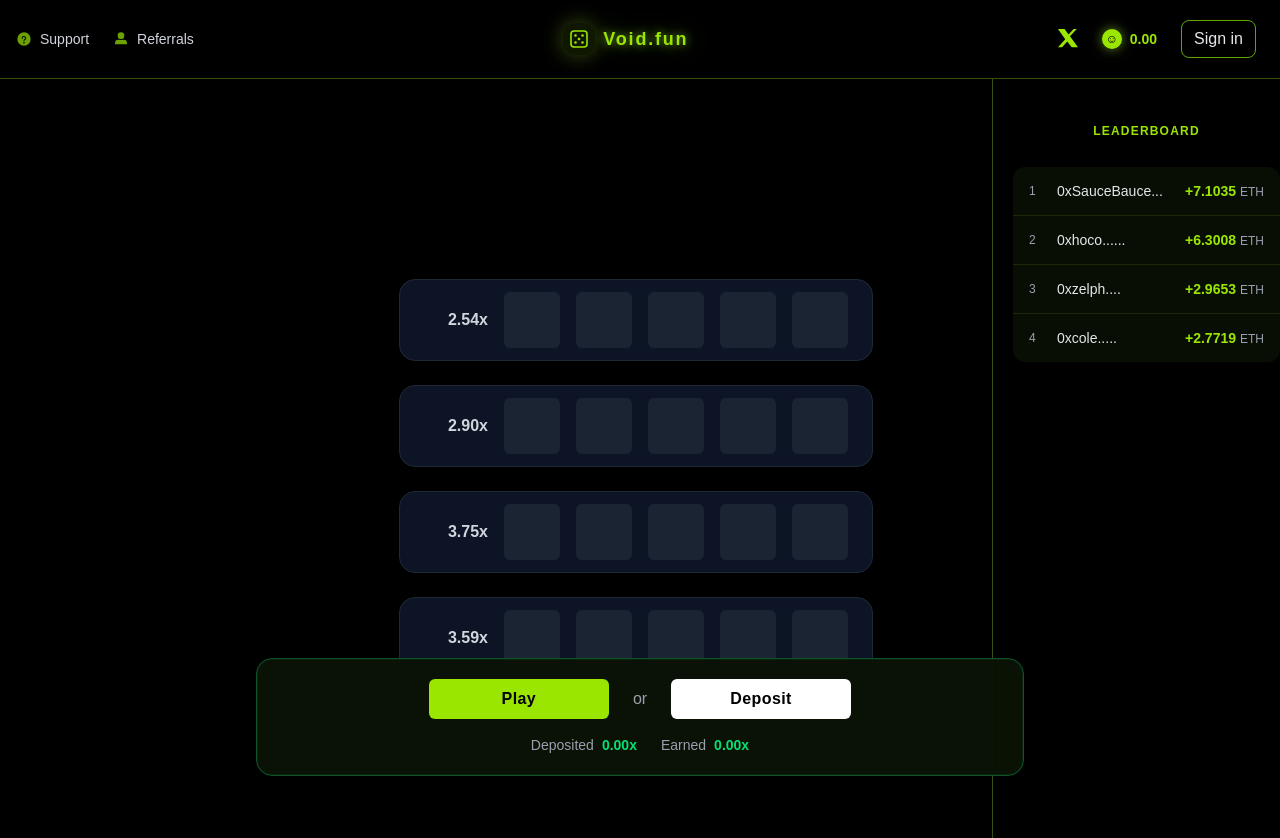
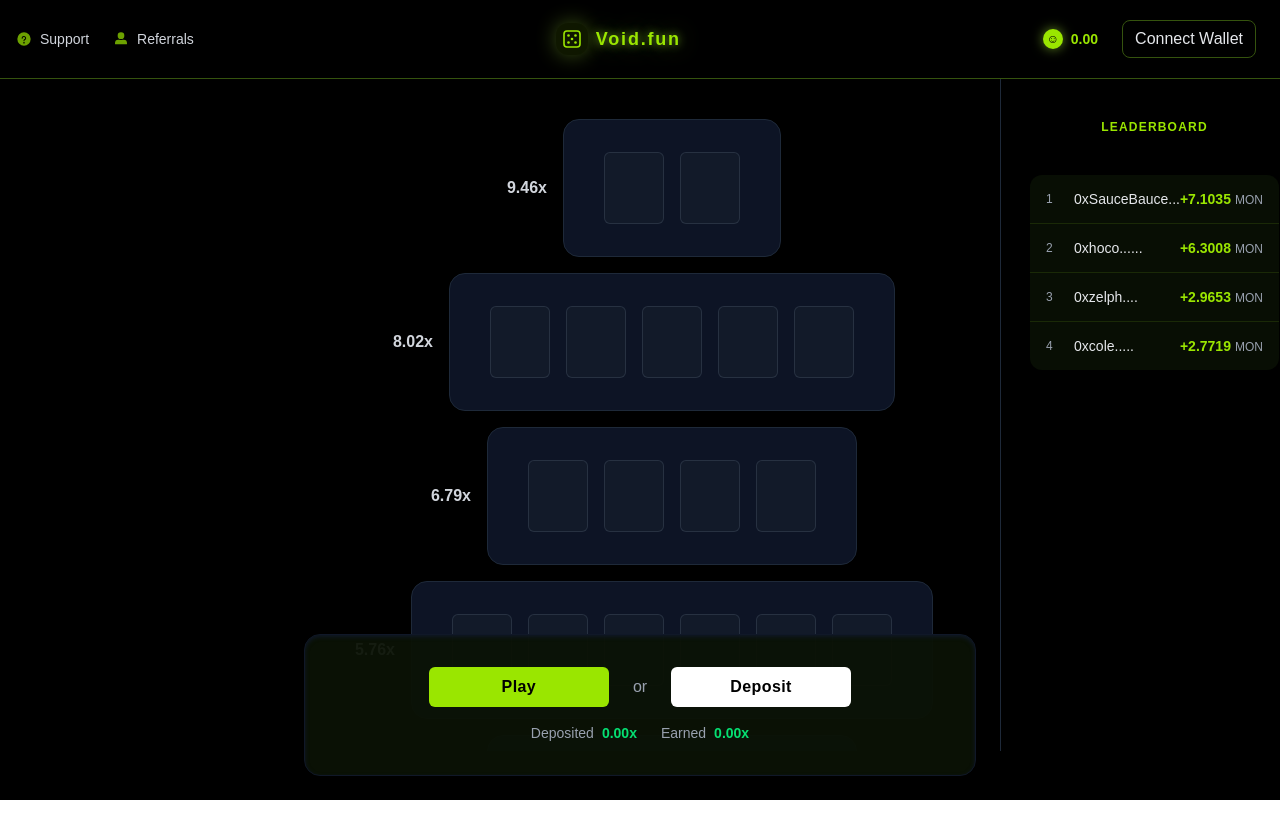
Before and after one commit to dodaa08/Casino-onchain-monad, a Next.js app in the folder fe/: page /Landing in a window 1280 px wide. Shown: the top 838 px of the page. After the commit the page ends 800 px from the top, so only its background shows below. Built offline with nearby package versions, Linux system fonts and the light colour scheme.

Commit message:
UI components v1 done

```diff
--- a/fe/app/(root)/Landing/page.tsx
+++ b/fe/app/(root)/Landing/page.tsx
@@ -6,21 +6,14 @@ const LandingPage = ()=>{
 
     return (
         <>
-        <div className="bg-black w-full h-max">
-
+        <div className="bg-black w-full h-screen">
                  <Navbar />
 
-
-            <div className="flex items-center min-h-[70vh]">
+            <div className="]">
 
           <div className="flex-1 flex justify-center ml-70">
             <Hero />
           </div>
-
-        <div className="">
-            <Leaderboard />
-          </div>
-
             </div>
 
         </div>
--- a/fe/app/components/Navbar.tsx
+++ b/fe/app/components/Navbar.tsx
@@ -47,11 +47,11 @@ const Navbar = ()=>{
                 {/*  Right side components  */}
                 <div className="flex items-center">
                     <div className="flex items-center gap-6">
-                        <div className="">
+                        {/* <div className="">
                             <svg xmlns="http://www.w3.org/2000/svg" viewBox="0 0 24 24" className="w-5 h-5 text-lime-400">
                                 <path fill="currentColor" d="M22.54 0L14.37 8.71l9.62 13.29h-7.54l-5.33-7.08-6.25 7.08H0l8.67-9.82L0 0h7.88l4.8 6.67L18.67 0h3.87z"/>
                             </svg>
-                        </div>
+                        </div> */}
 
                         <div className="flex items-center gap-2 text-sm">
                             <div className="w-5 h-5 rounded-full bg-lime-400 flex items-center justify-center shadow-[0_0_12px_rgba(163,230,53,0.6)]">
@@ -61,7 +61,7 @@ const Navbar = ()=>{
                         </div>
 
                         <div className="mr-2">
-                            <button className="border border-lime-600 text-gray-200 px-3 py-1.5 rounded-lg hover:bg-lime-600/20 transition-colors"> Sign in </button>
+                            <button className="border border-lime-900 text-gray-200 px-3 py-1.5 rounded-lg hover:bg-lime-600/20 transition-colors">Connect Wallet</button>
                         </div>
                     </div>
                 </div>
--- a/fe/app/components/bottombar.tsx
+++ b/fe/app/components/bottombar.tsx
@@ -8,7 +8,7 @@ type BottomBarProps = {
 const BottomBar = ({ deposited = 0, earned = 0, onPlay, onDeposit }: BottomBarProps)=>{
 	return (
 		<div className="fixed inset-x-0 bottom-6 flex justify-center px-4">
-			<div className="w-full max-w-3xl bg-[#0b1206]/95 border border-green-900 rounded-2xl px-6 py-5 shadow-[0_0_0_1px_rgba(34,197,94,0.1)_inset]">
+			<div className="w-full max-w-2xl bg-[#0b1206]/95 border border-gray-900 rounded-2xl px-6 py-8  shadow-gray-900 shadow-inner">
 				<div className="flex items-center justify-center gap-6">
 					<button onClick={onPlay} className="min-w-[180px] h-10 rounded-md bg-lime-400 text-black font-semibold tracking-wide hover:bg-lime-300 transition-colors">Play</button>
 					<span className="text-gray-400">or</span>
--- a/fe/app/components/hero.tsx
+++ b/fe/app/components/hero.tsx
@@ -1,14 +1,28 @@
 import Tileboard from "./tileboard";
 import Bottombar from "./bottombar";
+import Leaderboard from "./leaderboard";
+
 
 const Hero = ()=>{
     return(
         <>
-        <div className="">
+        <div className="flex w-full items-stretch overflow-x-hidden">
+            <div className="flex flex-row w-full gap-0">
+                {/* Left: Scrollable Tileboard sidebar touching leaderboard border */}
+                <aside className="flex-1 min-w-[720px] h-[calc(100vh-8rem)] overflow-y-auto pr-4">
+                    <Tileboard />
+                </aside>
 
-            <Tileboard />
+                {/* Right: Leaderboard pinned to the far right with narrow width */}
+                <div className="ml-auto w-[300px] shrink-0 border-l border-gray-800 pl-4 pr-2">
+                    <Leaderboard />
+                </div>
+            </div>
+        </div>
+
+        {/* Sticky bottom bar overlaying at the bottom, independent from sidebar scroll */}
+        <div className="sticky bottom-0 left-0 right-0 z-20">
             <Bottombar />
-
         </div>
         </>
     )
--- a/fe/app/components/leaderboard.tsx
+++ b/fe/app/components/leaderboard.tsx
@@ -11,11 +11,14 @@ const defaultEntries: Entry[] = [
 	{ address: "0xcole.....", earnedEth: 2.7719 },
 ]
 
+
 const Leaderboard = ({ entries = defaultEntries }: LeaderboardProps)=>{
 	return (
-		<div className="w-72 h-screen ml-auto select-none">
-			<div className="h-full border-l border-lime-900 pl-5 flex flex-col">
-				<div className="mb-2 pt-6">
+		<>
+
+		<div className=" flex justify-center min-h-max  select-none">
+			<div className="">
+				<div className="py-5">
 					<h3 className="text-lime-400 text-center tracking-widest text-xs font-bold py-5">LEADERBOARD</h3>
 				</div>
 				<div className="bg-[#0b1206]/80 rounded-xl">
@@ -28,15 +31,16 @@ const Leaderboard = ({ entries = defaultEntries }: LeaderboardProps)=>{
 								</div>
 								<div className="text-right">
 									<span className="text-lime-400 font-semibold tabular-nums text-sm">+{e.earnedEth.toFixed(4)}</span>
-									<span className="text-gray-400 text-xs ml-1">ETH</span>
+									<span className="text-gray-400 text-xs ml-1">MON</span>
 								</div>
 							</li>
 						))}
 					</ul>
 				</div>
-				<div className="flex-1" />
+
 			</div>
 		</div>
+						</>
 	)
 }
 
--- a/fe/app/components/tileboard.tsx
+++ b/fe/app/components/tileboard.tsx
@@ -1,11 +1,11 @@
 "use client"
-
 
 import { useEffect, useState } from "react"
 
 type BoardRow = {
 	multiplier: number
-	activeIndices: number[] // unique tile indices 0..6
+	activeIndices: number[] // unique tile indices 0..6 (unused for now)
+	tiles: number // number of visible tiles on this board (0..7)
 }
 
 function pickUniqueIndices(count: number, maxExclusive: number): number[] {
@@ -21,47 +21,52 @@ function createRandomRow(): BoardRow {
 	const multiplier = 1 + Math.random() * 3 // 1.00x - 4.00x
 	const tileCount = Math.max(1, Math.floor(Math.random() * 5)) // 1..4
 	const activeIndices = pickUniqueIndices(tileCount, 7)
-	return { multiplier, activeIndices }
+	return { multiplier, activeIndices, tiles: 7 }
 }
 
 const INITIAL_ROWS = Array.from({ length: 7 }).map(() => createRandomRow())
 
+function formatMultiplier(mult: number): string {
+	return `${mult.toFixed(2)}x`
+}
+
 const TileBoard = ()=>{
-	const [rows, setRows] = useState<BoardRow[]>(INITIAL_ROWS)
+	const [rows, setRows] = useState<BoardRow[]>([])
 
 	useEffect(() => {
-		// const id = setInterval(() => {
-		// 	setRows(prev => {
-		// 		const next = [createRandomRow(), ...prev]
-		// 		return next.slice(0, 4)
-		// 	})
-		// }, 2000)
-		// return () => clearInterval(id)
-        setRows(prev => {
-            const next = [createRandomRow(), ...prev]
-            return next.slice(0, 4)
-        })
+		// Generate 12–15 boards; each with 0–7 active tiles across 7 positions
+		const numRows = 12 + Math.floor(Math.random() * 4) // 12..15
+		const startMultiplier = 1.10
+		const growthPerRow = 1.18
+		const generated: BoardRow[] = []
+		for (let i = 0; i < numRows; i++) {
+			const tiles = 2 + Math.floor(Math.random() * 6) // 2..7 visible tiles
+			const activeIndices: number[] = []
+			const multiplier = startMultiplier * Math.pow(growthPerRow, i)
+			generated.push({ multiplier, activeIndices, tiles })
+		}
+		setRows(generated)
 	}, [])
 
 	return(
 		<>
-		<div className="w-max flex justify-center items-center overflow-x-auto">
-			<div className="flex flex-col gap-6 w-full max-w-5xl overflow-x-auto">
-				{rows.map((row, rowIdx) => (
-					<div key={rowIdx} className={`flex items-center gap-4 rounded-2xl px-6 py-3 bg-[#0f172a]/90 border ${rowIdx === 6 ? "border-lime-500/60 shadow-[0_0_0_2px_rgba(163,230,53,0.15)_inset]" : "border-[#1f2937]"}`}>
+		<div className="px-4 py-10 mb-40">
+	<div className="flex flex-col gap-4">
+		{[...rows].reverse().map((row, rowIndex) => (
+			<div key={rowIndex} className="flex items-center gap-4 justify-center">
 				<div className="text-gray-300 font-semibold tabular-nums select-none w-16 text-right">
-							{row.multiplier.toFixed(2)}x
+					{formatMultiplier(row.multiplier)}
 				</div>
-						<div className="flex items-center gap-4 flex-1 justify-between">
-							{Array.from({ length: 5 }).map((_, idx) => {
-								const isActive = row.activeIndices.includes(idx)
-								return (
+
+				<div className={`flex items-center gap-4 rounded-2xl px-8 md:px-10 py-8 bg-[#0f172a]/90 border border-gray-800`}>
+					<div className="flex flex-row-reverse items-center gap-4 justify-end">
+						{Array.from({ length: row.tiles }).map((_, idx) => (
 							<div
 								key={idx}
-										className={`h-14 w-14 rounded-md transition-colors bg-[#1b2433]`}
+								className={`h-18 w-15 cursor-pointer rounded-md transition-colors bg-[#121a29] hover:bg-gray-700 border border-gray-700/60`}
 							/>
-								)
-							})}
+						))}
+					</div>
 				</div>
 			</div>
 		))}
@@ -70,7 +75,4 @@ const TileBoard = ()=>{
 		</>
 	)
 }
-
-
-
 export default TileBoard;
```
Also changed, not shown: fe/app/components/bottomBar.tsx (deleted), fe/app/components/button.tsx (deleted), fe/app/components/tile.tsx (deleted). Lines whose indentation alone changed are shown as unchanged.
